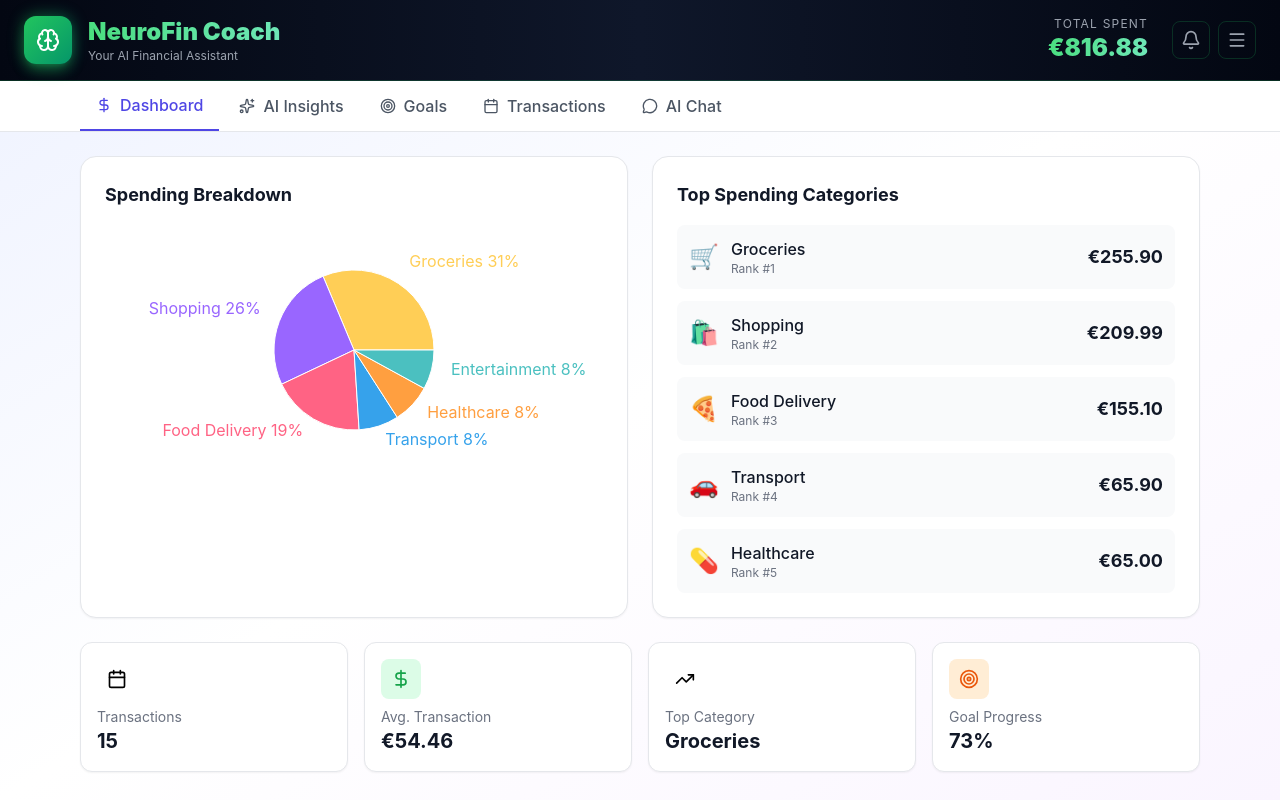
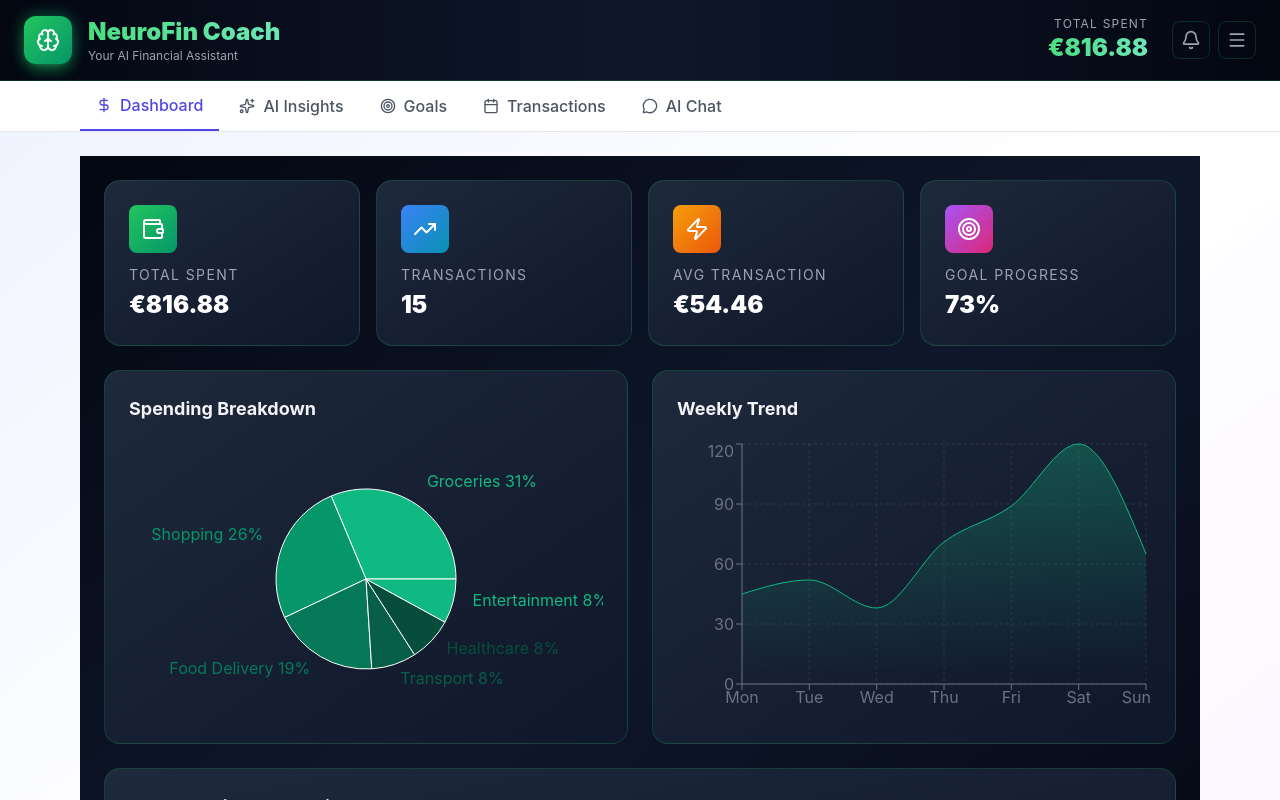
Before and after one commit to a-cvijic/neurofin-cach, a React (Create React App) app: page / in a window 1280 px wide. Shown: the top 800 px of the page. Built offline with nearby package versions, Linux system fonts and the light colour scheme.

Commit message:
Updated Dashboard to match OTP style

```diff
--- a/src/components/Dashboard.jsx
+++ b/src/components/Dashboard.jsx
@@ -1,63 +1,108 @@
 import React from 'react';
-import { PieChart, Pie, Cell, ResponsiveContainer, Tooltip } from 'recharts';
-import { CATEGORY_COLORS } from '../data/mockData';
-import QuickStats from './QuickStats';
+import { PieChart, Pie, Cell, ResponsiveContainer, Tooltip, AreaChart, Area, XAxis, YAxis, CartesianGrid, Legend } from 'recharts';
+import { TrendingUp, Target, Wallet, Zap } from 'lucide-react';
 
 const Dashboard = ({ categoryData, totalSpent, transactionCount, savingGoal }) => {
+  const weeklyData = [
+    { day: 'Mon', spent: 45 },
+    { day: 'Tue', spent: 52 },
+    { day: 'Wed', spent: 38 },
+    { day: 'Thu', spent: 71 },
+    { day: 'Fri', spent: 89 },
+    { day: 'Sat', spent: 120 },
+    { day: 'Sun', spent: 65 }
+  ];
+
   return (
-    <div className="space-y-6">
-      <div className="grid md:grid-cols-2 gap-6">
-        {/* Spending Breakdown */}
-        <div className="bg-white rounded-2xl shadow-sm border border-gray-200 p-6">
-          <h2 className="text-lg font-bold text-gray-900 mb-4">Spending Breakdown</h2>
-          <ResponsiveContainer width="100%" height={250}>
+    <div className="min-h-screen bg-gradient-to-br from-gray-950 via-slate-900 to-gray-950 p-6">
+      <div className="max-w-7xl mx-auto space-y-6">
+
+        {/* Quick Stats Cards */}
+        <div className="grid grid-cols-1 md:grid-cols-4 gap-4">
+          {[
+            { icon: Wallet, label: 'Total Spent', value: `€${totalSpent.toFixed(2)}`, color: 'from-green-500 to-emerald-600' },
+            { icon: TrendingUp, label: 'Transactions', value: transactionCount, color: 'from-blue-500 to-cyan-600' },
+            { icon: Zap, label: 'Avg Transaction', value: `€${(totalSpent / transactionCount).toFixed(2)}`, color: 'from-amber-500 to-orange-600' },
+            { icon: Target, label: 'Goal Progress', value: `${((savingGoal.current / savingGoal.target) * 100).toFixed(0)}%`, color: 'from-purple-500 to-pink-600' }
+          ].map((stat, idx) => {
+            const Icon = stat.icon;
+            return (
+              <div key={idx} className="bg-gradient-to-br from-slate-800 to-slate-900 border border-green-500/20 rounded-2xl p-6 hover:border-green-500/40 transition-all hover:shadow-lg hover:shadow-green-500/10">
+                <div className={`w-12 h-12 bg-gradient-to-br ${stat.color} rounded-lg flex items-center justify-center mb-3`}>
+                  <Icon className="w-6 h-6 text-white" />
+                </div>
+                <p className="text-sm text-gray-400 uppercase tracking-widest">{stat.label}</p>
+                <p className="text-2xl font-black text-white mt-1">{stat.value}</p>
+              </div>
+            );
+          })}
+        </div>
+
+        {/* Charts Section */}
+        <div className="grid grid-cols-1 lg:grid-cols-2 gap-6">
+
+          {/* Spending Breakdown Pie */}
+          <div className="bg-gradient-to-br from-slate-800 to-slate-900 border border-green-500/20 rounded-2xl p-6">
+            <h2 className="text-lg font-bold text-gray-100 mb-4">Spending Breakdown</h2>
+            <ResponsiveContainer width="100%" height={280}>
               <PieChart>
                 <Pie
                   data={categoryData}
                   cx="50%"
                   cy="50%"
                   labelLine={false}
-                outerRadius={80}
+                  outerRadius={90}
                   fill="#8884d8"
                   dataKey="value"
                   label={({ name, percent }) => `${name} ${(percent * 100).toFixed(0)}%`}
                 >
                   {categoryData.map((entry, index) => (
-                  <Cell key={`cell-${index}`} fill={CATEGORY_COLORS[entry.name]} />
+                    <Cell key={`cell-${index}`} fill={['#10b981', '#059669', '#047857', '#065f46', '#064e3b'][index % 5]} />
                   ))}
                 </Pie>
-              <Tooltip formatter={(value) => `€${value}`} />
+                <Tooltip contentStyle={{ backgroundColor: '#1e293b', border: '1px solid #10b981', borderRadius: '8px', color: '#fff' }} />
               </PieChart>
             </ResponsiveContainer>
           </div>
 
-        {/* Top Categories */}
-        <div className="bg-white rounded-2xl shadow-sm border border-gray-200 p-6">
-          <h2 className="text-lg font-bold text-gray-900 mb-4">Top Spending Categories</h2>
-          <div className="space-y-3">
-            {categoryData.slice(0, 5).map((cat, idx) => (
-              <div key={cat.name} className="flex items-center justify-between p-3 bg-gray-50 rounded-lg">
-                <div className="flex items-center gap-3">
-                  <span className="text-2xl">{cat.emoji}</span>
-                  <div>
-                    <p className="font-medium text-gray-900">{cat.name}</p>
-                    <p className="text-xs text-gray-500">Rank #{idx + 1}</p>
+          {/* Weekly Spending Trend */}
+          <div className="bg-gradient-to-br from-slate-800 to-slate-900 border border-green-500/20 rounded-2xl p-6">
+            <h2 className="text-lg font-bold text-gray-100 mb-4">Weekly Trend</h2>
+            <ResponsiveContainer width="100%" height={280}>
+              <AreaChart data={weeklyData}>
+                <defs>
+                  <linearGradient id="colorSpent" x1="0" y1="0" x2="0" y2="1">
+                    <stop offset="5%" stopColor="#10b981" stopOpacity={0.3}/>
+                    <stop offset="95%" stopColor="#10b981" stopOpacity={0}/>
+                  </linearGradient>
+                </defs>
+                <CartesianGrid strokeDasharray="3 3" stroke="#e5e7eb" opacity={0.1} />
+                <XAxis dataKey="day" stroke="#6b7280" />
+                <YAxis stroke="#6b7280" />
+                <Tooltip contentStyle={{ backgroundColor: '#1e293b', border: '1px solid #10b981', color: '#fff', borderRadius: '8px' }} />
+                <Area type="monotone" dataKey="spent" stroke="#10b981" fillOpacity={1} fill="url(#colorSpent)" />
+              </AreaChart>
+            </ResponsiveContainer>
           </div>
         </div>
-                <p className="text-lg font-bold text-gray-900">€{cat.value.toFixed(2)}</p>
+
+        {/* Top Categories */}
+        <div className="bg-gradient-to-br from-slate-800 to-slate-900 border border-green-500/20 rounded-2xl p-6">
+          <h2 className="text-lg font-bold text-gray-100 mb-4">Top Spending Categories</h2>
+          <div className="grid grid-cols-1 md:grid-cols-2 lg:grid-cols-5 gap-4">
+            {categoryData.slice(0, 5).map((cat, idx) => (
+              <div key={cat.name} className="bg-gradient-to-br from-green-500/20 to-emerald-500/10 border border-green-500/30 rounded-xl p-4 hover:border-green-500/60 transition-all">
+                <div className="flex items-center justify-between mb-2">
+                  <span className="text-3xl">{cat.emoji}</span>
+                  <span className="text-xs font-bold text-green-400">#{idx + 1}</span>
+                </div>
+                <p className="font-semibold text-gray-100 text-sm">{cat.name}</p>
+                <p className="text-lg font-black text-green-400 mt-2">€{cat.value.toFixed(2)}</p>
               </div>
             ))}
           </div>
         </div>
       </div>
-
-      {/* Quick Stats */}
-      <QuickStats
-        transactionCount={transactionCount}
-        avgTransaction={(totalSpent / transactionCount).toFixed(2)}
-        topCategory={categoryData[0].name}
-        goalProgress={((savingGoal.current / savingGoal.target) * 100).toFixed(0)}
-      />
     </div>
   );
 };
```
Lines whose indentation alone changed are shown as unchanged.
